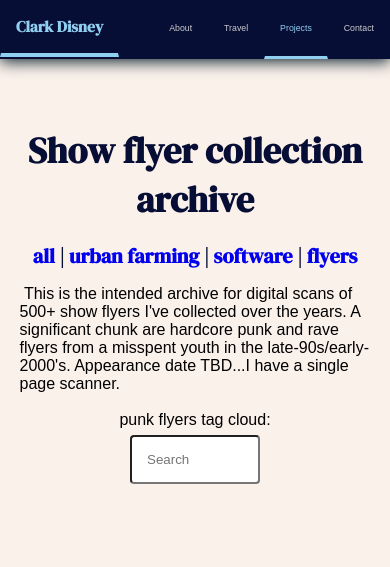
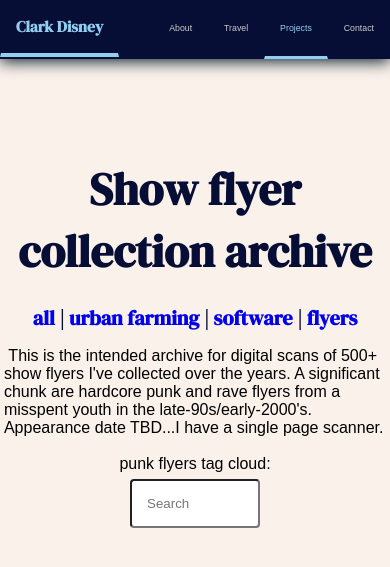
Before and after one commit to clarkadisney/clarkadisney.github.io, a Jekyll site: the page built from punkflyers.html, in a window 390 px wide. Shown: the top 567 px of the page. Built offline with Jekyll 4.4.1, drawn with Linux system fonts in a browser that asks for light colours; nearby versions of some CDN libraries.

Commit message:
Add files via upload

```diff
--- a/assets/css/styles.css
+++ b/assets/css/styles.css
@@ -391,13 +391,13 @@ input[type=submit]:hover {
   }
   .pagetitle {
   margin-top: 3.5em;
-  font-size: 4vmax;
+  font-size: 5vmax;
   }
  .locationcaption {
   width: 90%;
 }
 .pagecaption {
-  width: 90%;
+  width: 66.666%;
 }
   .profilecard {
     display: flex;
@@ -478,6 +478,10 @@ input[type=submit]:hover {
     max-width: 100%;
   }
 
+  .pagecaption {
+    width: 98%;
+  }
+
 .locationcaption {
   width: 96%;
   }
```
